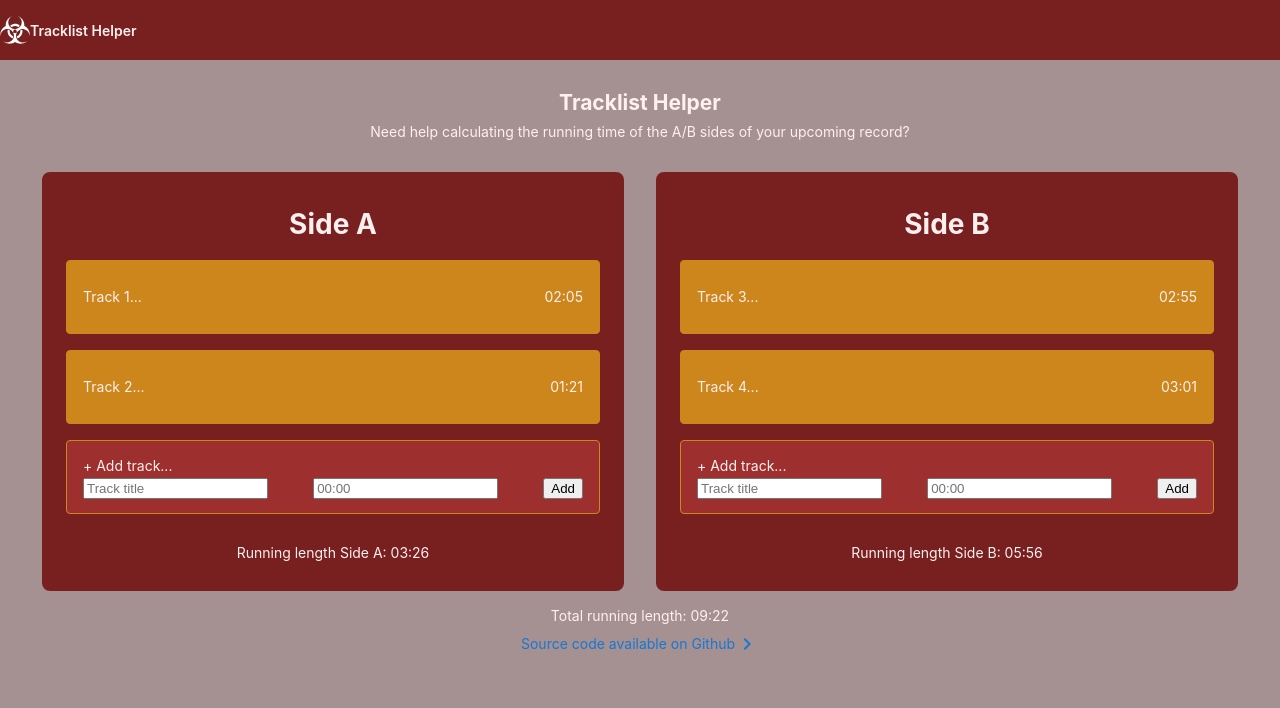
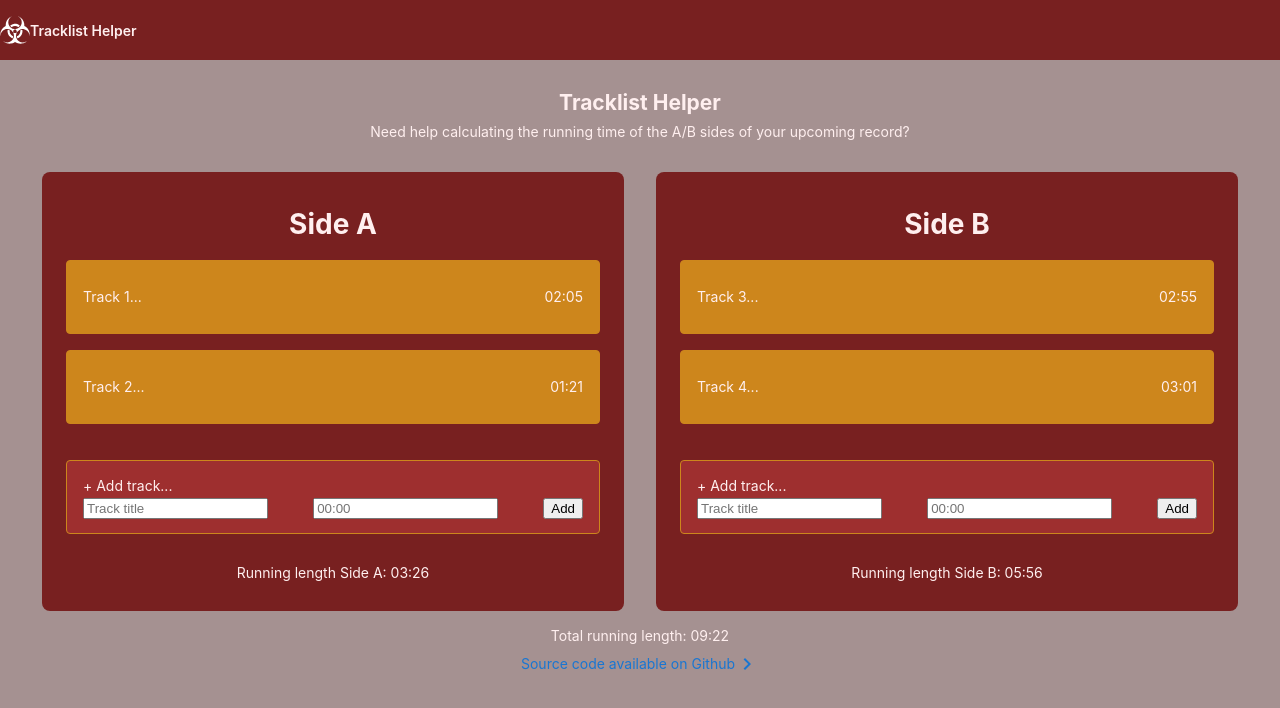
Before and after one commit to Sundin/tracklist, an Angular app: page / in a window 1280 px wide. Shown: the top 708 px of the page. Built offline with nearby package versions, Linux system fonts and the light colour scheme.

Commit message:
Make it possible to drop tracks in empty column

```diff
--- a/src/app/side/side.component.scss
+++ b/src/app/side/side.component.scss
@@ -12,6 +12,11 @@
 
   h1 {
     color: $textcolor;
+  }
+
+  .list {
+    min-height: 200px;
+    width: 100%;
   }
 }
 
--- a/src/app/side/side.component.ts
+++ b/src/app/side/side.component.ts
@@ -47,6 +47,10 @@ export class SideComponent implements OnInit {
       title:this.newTrack.title,
       lengthInSeconds: minutes * 60 + seconds,
     });
+    this.newTrack = {
+      title: "",
+      length: "",
+    };
   }
 
 }
```
